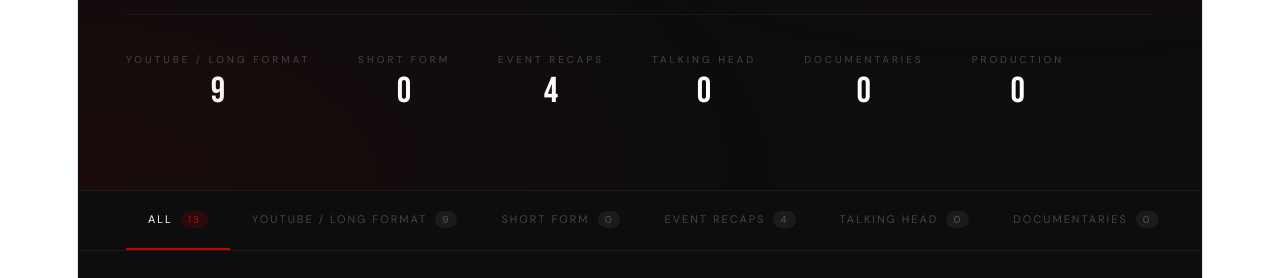
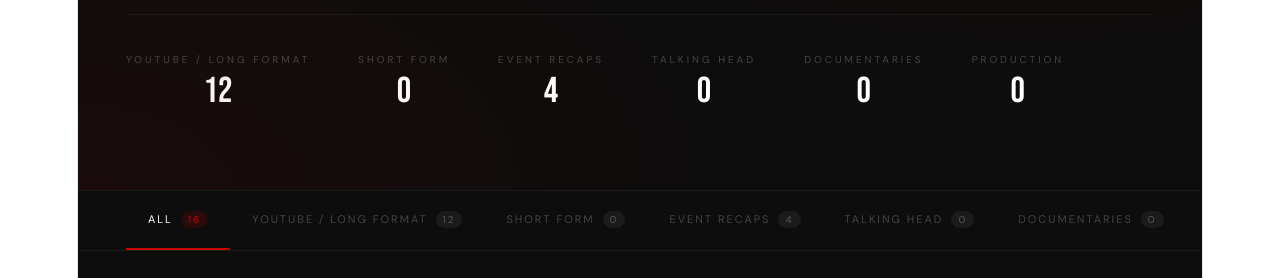
Before and after one commit to jflowpix/vitejs-vite-rrotx47n, a React (Vite) app: page / in a window 1280 px wide. Shown: the part 491-769 px from the top of the page. Built offline with nearby package versions, Linux system fonts and the light colour scheme.

Commit message:
added more

```diff
--- a/src/App.tsx
+++ b/src/App.tsx
@@ -27,6 +27,9 @@ const VIDEOS: Video[] = [
   { id: 12, title: "Millionaire at the age of 18! with Dan Dasilva | Podcast in Cars", category: "YouTube / Long Format", subcategory: "Podcast", videoUrl: "https://www.youtube.com/watch?v=5bcDN46FSnc", description: "" },
   { id: 13, title: "Ariel Joyeria nos Enseña el lado que todo Negocio Debería tener", category: "YouTube / Long Format", subcategory: "Podcast", videoUrl: "https://www.youtube.com/watch?v=aF0CRM2Sq_4", description: "" },
   { id: 14, title: "Experta en Salud Natural: Qué Comer, Cómo Sanar tu Cuerpo y los Hábitos Obligatorios para Vivir Mejor", category: "YouTube / Long Format", subcategory: "Podcast", videoUrl: "https://www.youtube.com/watch?v=7bK_QNtcCVk", description: "" },
+  { id: 15, title: "¡Haciendo Millones Aprovechando Instagram! con Josue Pena | Podcast en Carros", category: "YouTube / Long Format", subcategory: "Podcast", videoUrl: "https://www.youtube.com/watch?v=RqUuG24zmc8", description: "" },
+  { id: 16, title: "Hicimos un podcast en una Cybertruck con Tanner Chidester | Podcast en Carros", category: "YouTube / Long Format", subcategory: "Podcast", videoUrl: "https://www.youtube.com/watch?v=QkQKWvkXr7Q", description: "" },
+  { id: 17, title: "Hicimos un podcast en un Rolls Royce | Con Luke Lintz | Podcast en Carros", category: "YouTube / Long Format", subcategory: "Podcast", videoUrl: "https://www.youtube.com/watch?v=ZLlAJmzRjVQ", description: "" },
 ];
 
 const PAGE_SIZE = 12;
```
